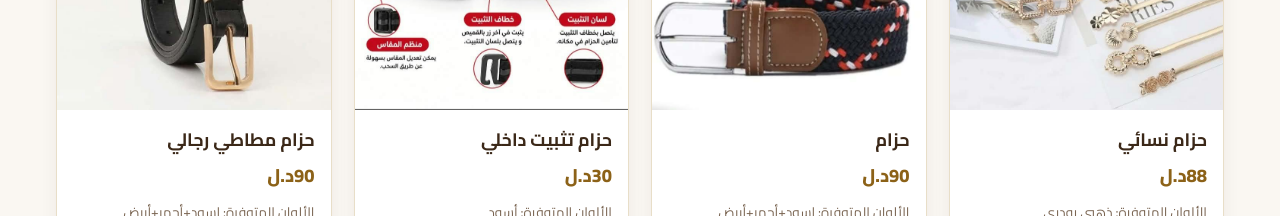
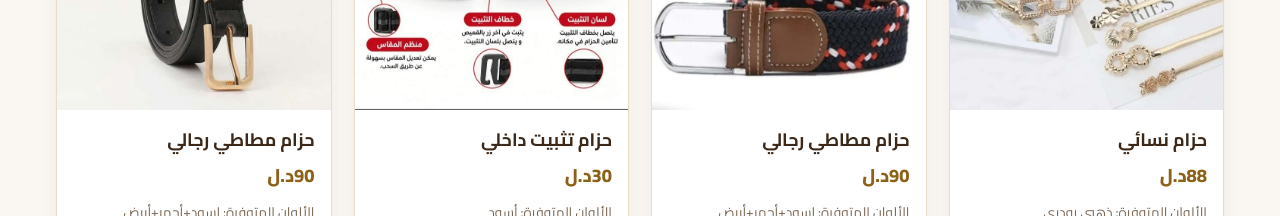
Before and after one commit to aliabohajar1616-cloud/septa-store, a plain HTML site: page index.html in a window 1280 px wide. Shown: the part 2360-2576 px from the top of the page. Drawn offline with Linux system fonts and the light colour scheme.

Commit message:
Update index.html

```diff
--- a/index.html
+++ b/index.html
@@ -471,7 +471,7 @@
       { id: 18, img: "septa18.jpg", name: "حزام مطاطي رجالي", price: "90د.ل", colors: ["أسود+بني+كريمي"] },
       { id: 19, img: "septa19.jpg", name: "سبتة جلد طبيعي رجالي وجهين", price: "150د.ل", colors: ["أسود", "بني"] },
       { id: 20, img: "septa20.jpg", name: "حزام نسائي", price: "88د.ل", colors: ["ذهبي بودري"] },
-      { id: 21, img: "septa21.jpg", name: "حزام ", price: "90د.ل", colors: ["اسود+أحمر+أبيض"] },
+      { id: 21, img: "septa21.jpg", name: "حزام مطاطي رجالي", price: "90د.ل", colors: ["اسود+أحمر+أبيض"] },
        { id: 22, img: "septa22.jpg", name: "حزام  تثبيت داخلي", price: "30د.ل", colors: ["أسود"] },
        { id: 23, img: "septa23.jpg", name: "حزام مطاطي رجالي", price: "90د.ل", colors: ["اسود+أحمر+أبيض"] },
        { id: 24, img: "septa24.jpg", name: "حزام مطاطي رجالي", price: "90د.ل", colors: ["اسود+أحمر+أبيض"] },
```
